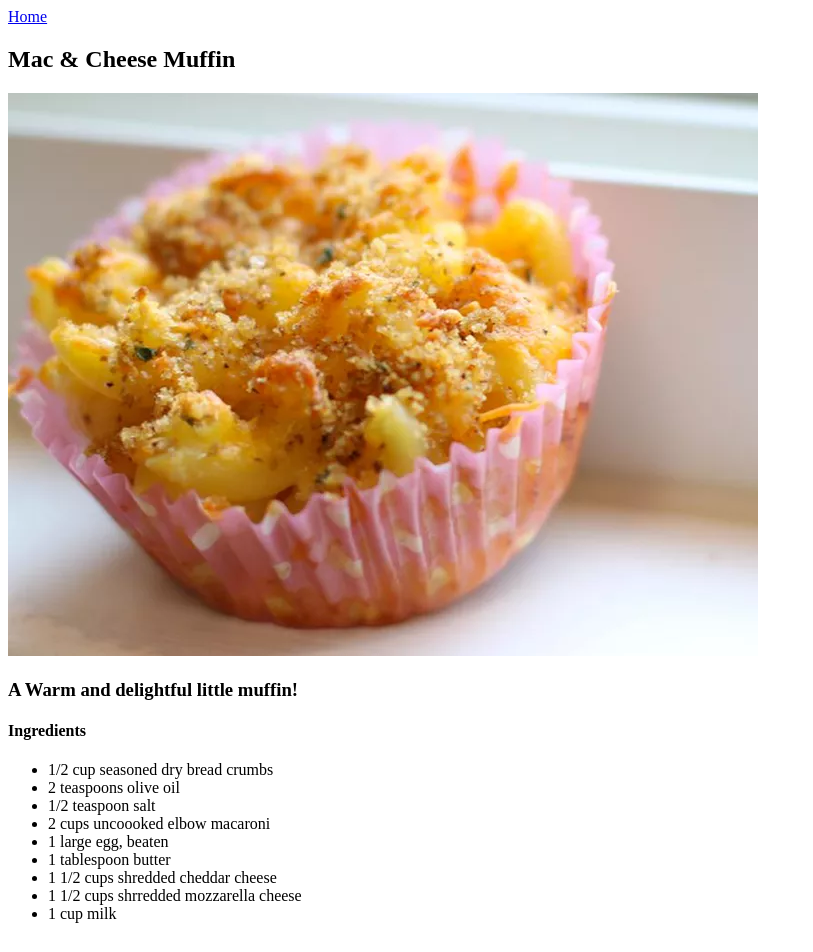
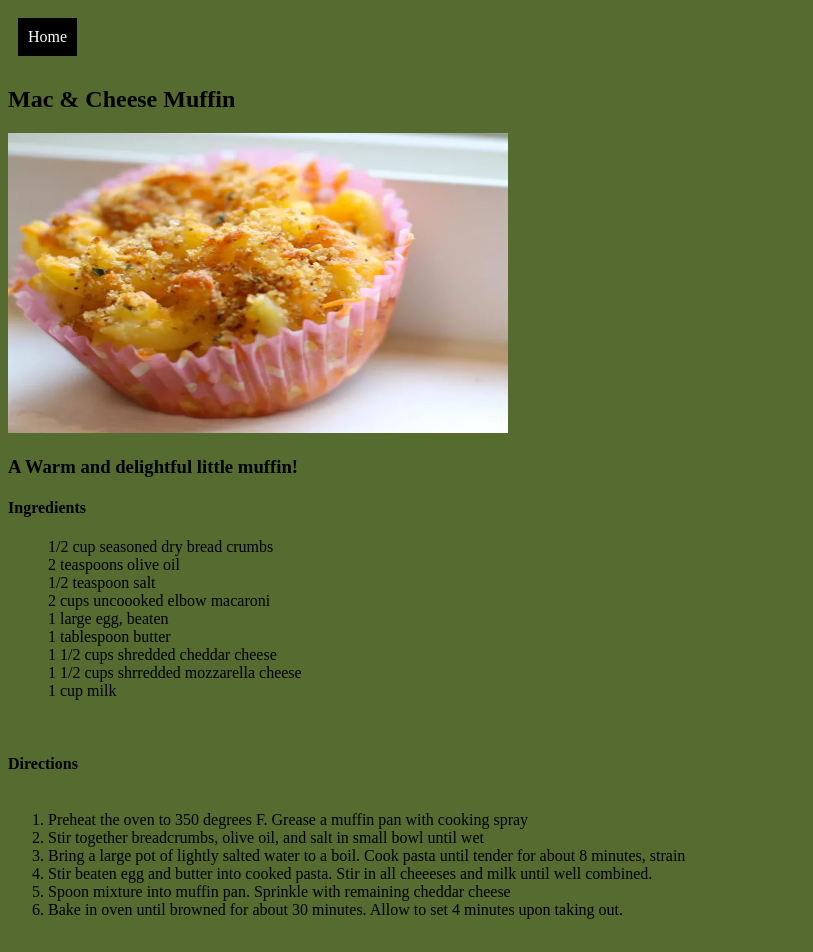
Before and after one commit to iconiy/odin-recipe, a plain HTML site: page recipes/Mac.html in a window 1280 px wide. Shown: the top 952 px of the page, without its empty margins (0-813 px from the left). Drawn offline with Linux system fonts and the light colour scheme.

Commit message:
Added styles for and linked to all recipe pages

```diff
--- a/recipes/Mac.html
+++ b/recipes/Mac.html
@@ -3,6 +3,7 @@
 <head>
     <meta charset="UTF-8">
     <meta name="viewport" content="width=device-width, initial-scale=1.0">
+    <link rel="stylesheet" href="styles.css">
     <title>Mac & Cheese Muffin</title>
 </head>
 <body>
--- a/recipes/styles.css
+++ b/recipes/styles.css
@@ -2,3 +2,30 @@ img {
     width: 500px;
     height: 300px;
 }
+
+body {
+    background-color: darkolivegreen;
+
+}
+
+ul {
+    list-style: none;
+}
+
+a {
+    padding: 10px;
+    background-color: black;
+    color: white;
+    margin: 10px;
+    text-decoration: none;
+    display: inline-block;
+}
+
+a:hover {
+    background-color: white;
+    color: black;
+}
+
+ol {
+    display: inline-block;
+}
```
Also changed, not shown: recipes/chocochip.html (+1 -0 lines).
